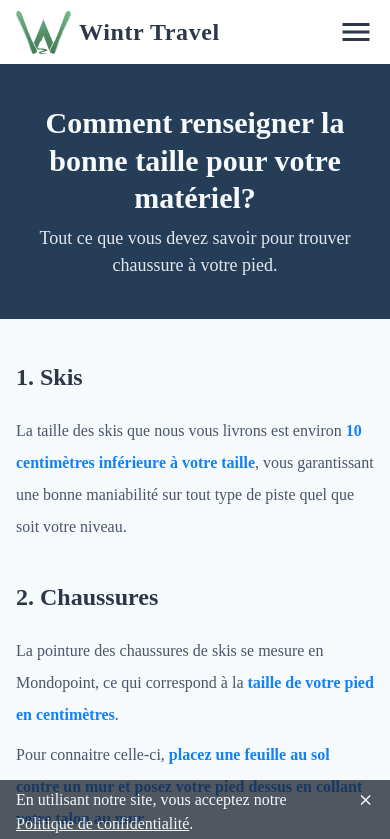
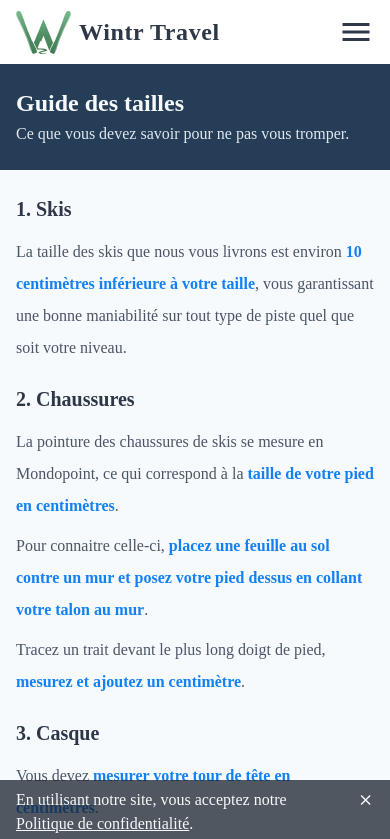
Before and after one commit to MLerasle/wintr-travel, a Next.js app: page /sizes in a window 390 px wide. Shown: the top 839 px of the page. Built offline with nearby package versions, Linux system fonts and the light colour scheme; no server answers; a web font is replaced by a local one.

Commit message:
Mobile UI improvements

```diff
--- a/components/App/Footer/FooterLinks.js
+++ b/components/App/Footer/FooterLinks.js
@@ -7,7 +7,7 @@ const FooterLinks = () => (
     </p>
     <ul className="flex items-center mb-4 md:mb-0">
       <FooterLink href="about">À propos</FooterLink>
-      <FooterLink href="terms">CGV</FooterLink>
+      {/* <FooterLink href="terms">CGV</FooterLink> */}
       <FooterLink href="/privacy">Confidentialité</FooterLink>
     </ul>
   </section>
--- a/components/App/Navbar/NavItems.js
+++ b/components/App/Navbar/NavItems.js
@@ -33,7 +33,7 @@ const NavItems = (props) => {
       key: 'legal',
       links: [
         { label: 'Confidentialité', href: '/privacy' },
-        { label: 'CGV', href: '/terms' },
+        // { label: 'CGV', href: '/terms' },
       ],
     },
   ];
--- a/components/App/Sizes/SizeHelmet.js
+++ b/components/App/Sizes/SizeHelmet.js
@@ -30,7 +30,7 @@ const SizeHelmet = (props) => {
   return (
     <>
       {props.withDetails && (
-        <h2 className="text-2xl font-bold text-gray-800 pb-4 pt-8">
+        <h2 className="text-xl md:text-2xl font-bold text-gray-800 pb-2 md:pb-4 pt-4 md:pt-8">
           3. Casque
         </h2>
       )}
--- a/components/App/Sizes/SizeShoes.js
+++ b/components/App/Sizes/SizeShoes.js
@@ -1,7 +1,7 @@
 const SizeShoes = (props) => (
   <>
     {props.withDetails && (
-      <h2 className="text-2xl font-bold text-gray-800 pb-4 pt-8">
+      <h2 className="text-xl md:text-2xl font-bold text-gray-800 pb-2 md:pb-4 pt-4 md:pt-8">
         2. Chaussures
       </h2>
     )}
--- a/components/App/Sizes/SizeSkis.js
+++ b/components/App/Sizes/SizeSkis.js
@@ -1,6 +1,8 @@
 const SizeSkis = () => (
   <>
-    <h2 className="text-2xl font-bold text-gray-800 pb-4">1. Skis</h2>
+    <h2 className="text-xl md:text-2xl font-bold text-gray-800 pb-2 md:pb-4 pt-6 md:pt-10">
+      1. Skis
+    </h2>
     <p className="text-gray-700 py-1 leading-loose">
       La taille des skis que nous vous livrons est environ{' '}
       <span className="font-bold text-primary-blue">
--- a/pages/about.js
+++ b/pages/about.js
@@ -21,8 +21,10 @@ const About = () => {
         />
       </Head>
       <MainSection>
-        <header className="text-center px-4 sm:px-10 py-10 sm:py-16 bg-dark-blue">
-          <h1 className="heading text-gray-100">À propos de Wintr Travel</h1>
+        <header className="md:text-center px-4 md:px-10 py-6 md:py-16 bg-dark-blue">
+          <h1 className="text-2xl md:text-4xl font-semibold md:font-bold md:pb-3 leading-tight text-gray-100">
+            À propos de Wintr Travel
+          </h1>
         </header>
         <div className="flex justify-center bg-gray-100">
           <div className="w-full grid grid-cols-1 sm:grid-cols-2">
--- a/pages/brand.js
+++ b/pages/brand.js
@@ -22,7 +22,7 @@ const Brand = () => {
         />
       </Head>
       <MainSection>
-        <header className="text-center px-4 sm:px-10 py-10 bg-dark-blue">
+        <header className="text-center px-4 sm:px-10 py-6 md:py-10 bg-dark-blue">
           <h1 className="heading text-gray-100">
             <Image
               src="/images/logo-full.svg"
--- a/pages/faq.js
+++ b/pages/faq.js
@@ -17,14 +17,16 @@ const Faq = () => {
         <title>FAQ - Wintr Travel</title>
       </Head>
       <MainSection>
-        <header className="text-center px-4 sm:px-10 py-10 sm:py-16 bg-dark-blue">
-          <h1 className="heading text-gray-100">Aide de Wintr Travel.</h1>
-          <p className="argument text-gray-300">
+        <header className="md:text-center px-4 md:px-10 py-6 md:py-16 bg-dark-blue">
+          <h1 className="text-2xl md:text-4xl font-semibold md:font-bold pb-1 md:pb-3 leading-tight text-gray-100">
+            Aide de Wintr Travel.
+          </h1>
+          <p className="md:text-xl text-gray-300">
             Trouvez les réponses à vos questions.
           </p>
         </header>
 
-        <ul className="px-4 xl:px-0 max-w-screen-lg mx-auto mt-10">
+        <ul className="px-4 xl:px-0 max-w-screen-lg mx-auto mt-6 md:mt-10">
           <Question query="Où en est ma commande ?">
             <p className="py-1">
               Nous travaillons avec notre propre transporteur pour nous assurer
--- a/pages/prices.js
+++ b/pages/prices.js
@@ -22,9 +22,11 @@ const Prices = () => {
       </Head>
 
       <MainSection>
-        <header className="text-center px-4 sm:px-10 py-10 sm:py-16 bg-dark-blue">
-          <h1 className="heading text-gray-100">Un tarif unique.</h1>
-          <p className="argument text-gray-300">
+        <header className="md:text-center px-4 md:px-10 py-6 md:py-16 bg-dark-blue">
+          <h1 className="text-2xl md:text-4xl font-semibold md:font-bold pb-1 md:pb-3 leading-tight text-gray-100">
+            Un tarif unique.
+          </h1>
+          <p className="md:text-xl text-gray-300">
             Budgéter ses vacances n'a jamais été aussi simple.
           </p>
         </header>
--- a/pages/privacy.js
+++ b/pages/privacy.js
@@ -21,14 +21,14 @@ const Privacy = () => {
         />
       </Head>
       <MainSection>
-        <header className="text-center px-4 sm:px-10 py-10 sm:py-16 bg-dark-blue">
-          <h1 className="heading text-gray-100">
+        <header className="md:text-center px-4 md:px-10 py-6 md:py-16 bg-dark-blue">
+          <h1 className="text-2xl md:text-4xl font-semibold md:font-bold md:pb-3 leading-tight text-gray-100">
             Politique de confidentialité
           </h1>
         </header>
 
-        <article className="md:text-lg pb-10 sm:pb-16 px-4 xl:px-0 text-gray-700 leading-loose max-w-screen-lg mx-auto mt-10">
-          <section className="mb-10">
+        <article className="md:text-lg pb-10 sm:pb-16 px-4 xl:px-0 text-gray-700 leading-loose max-w-screen-lg mx-auto mt-6 md:mt-10">
+          <section className="mb-6 md:mb-10">
             <h2 className="pb-2 md:py-4 text-xl md:text-2xl font-bold text-gray-900">
               ARTICLE 1 : PRÉAMBULE
             </h2>
@@ -74,7 +74,7 @@ const Privacy = () => {
             </p>
           </section>
 
-          <section className="mb-10">
+          <section className="mb-6 md:mb-10">
             <h2 className="pb-2 md:py-4 text-xl md:text-2xl font-bold text-gray-900">
               ARTICLE 2 : PRINCIPES GÉNÉRAUX EN MATIÈRE DE COLLECTE ET DE
               TRAITEMENT DE DONNÉES
@@ -221,7 +221,7 @@ const Privacy = () => {
             </p>
           </section>
 
-          <section className="mb-10">
+          <section className="mb-6 md:mb-10">
             <h2 className="pt-4 pb-2 md:py-4 text-xl md:text-2xl font-bold text-gray-900">
               ARTICLE 4 : RESPONSABLE DU TRAITEMENT DES DONNÉES ET DÉLÉGUÉ À LA
               PROTECTION DES DONNÉES
@@ -299,7 +299,7 @@ const Privacy = () => {
             </p>
           </section>
 
-          <section className="mb-10">
+          <section className="mb-6 md:mb-10">
             <h2 className="pb-2 md:py-4 text-xl md:text-2xl font-bold text-gray-900">
               ARTICLE 5 : DROITS DE L'UTILISATEUR
             </h2>
@@ -428,7 +428,7 @@ const Privacy = () => {
             </p>
           </section>
 
-          <section className="mb-10">
+          <section className="mb-6 md:mb-10">
             <h2 className="pb-2 md:py-4 text-xl md:text-2xl font-bold text-gray-900">
               ARTICLE 6 : UTILISATION DES FICHIERS "COOKIES"
             </h2>
@@ -586,7 +586,7 @@ const Privacy = () => {
             </p>
           </section>
 
-          <section className="mb-10">
+          <section className="mb-6 md:mb-10">
             <h2 className="pb-2 md:py-4 text-xl md:text-2xl font-bold text-gray-900">
               ARTICLE 7 : CONDITIONS DE MODIFICATION DE LA POLITIQUE DE
               CONFIDENTIALITÉ
@@ -618,7 +618,7 @@ const Privacy = () => {
             </p>
           </section>
 
-          <section className="mb-10">
+          <section className="mb-6 md:mb-10">
             <h2 className="pb-2 md:py-4 text-xl md:text-2xl font-bold text-gray-900">
               ARTICLE 8 : ACCEPTATION PAR L'UTILISATEUR DE LA POLITIQUE DE
               CONFIDENTIALITÉ
--- a/pages/sizes.js
+++ b/pages/sizes.js
@@ -24,15 +24,15 @@ const Sizes = () => {
       </Head>
 
       <MainSection>
-        <header className="text-center px-4 sm:px-10 py-10 sm:py-16 bg-dark-blue">
-          <h1 className="heading text-gray-100">
-            Comment renseigner la bonne taille pour votre matériel?
+        <header className="md:text-center px-4 md:px-10 py-6 md:py-16 bg-dark-blue">
+          <h1 className="text-2xl md:text-4xl font-semibold md:font-bold pb-1 md:pb-3 leading-tight text-gray-100">
+            Guide des tailles
           </h1>
-          <p className="argument text-gray-300">
-            Tout ce que vous devez savoir pour trouver chaussure à votre pied.
+          <p className="md:text-xl text-gray-300">
+            Ce que vous devez savoir pour ne pas vous tromper.
           </p>
         </header>
-        <section className="px-4 xl:px-0 md:text-lg pb-10 max-w-screen-lg mx-auto mt-10">
+        <section className="px-4 xl:px-0 md:text-lg pb-10 max-w-screen-lg mx-auto">
           <SizeSkis />
           <SizeShoes withDetails />
           <SizeHelmet withDetails />
```
Also changed, not shown: package.json (+4 -4 lines), 1 other file (tests, documents, lock files or other folders).
